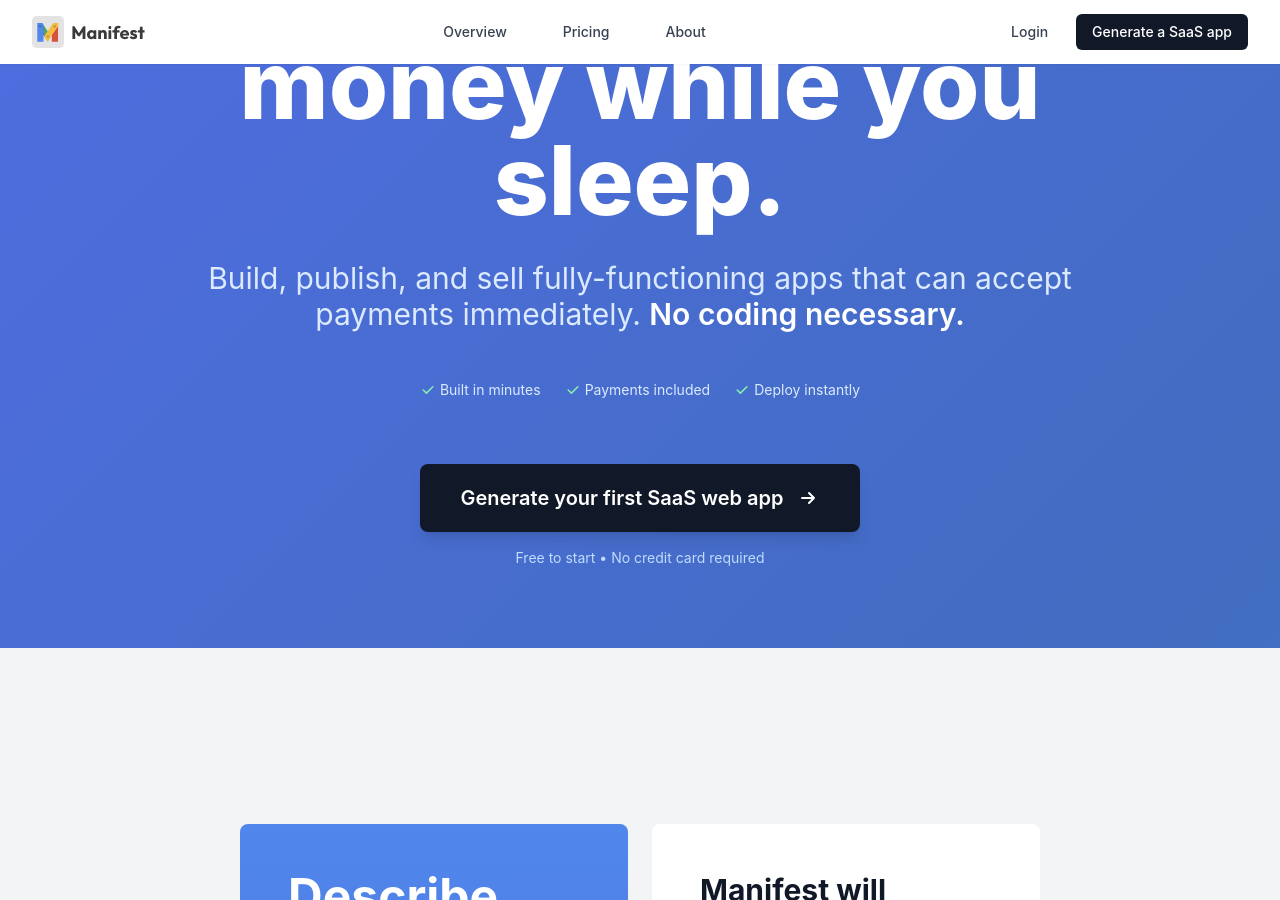
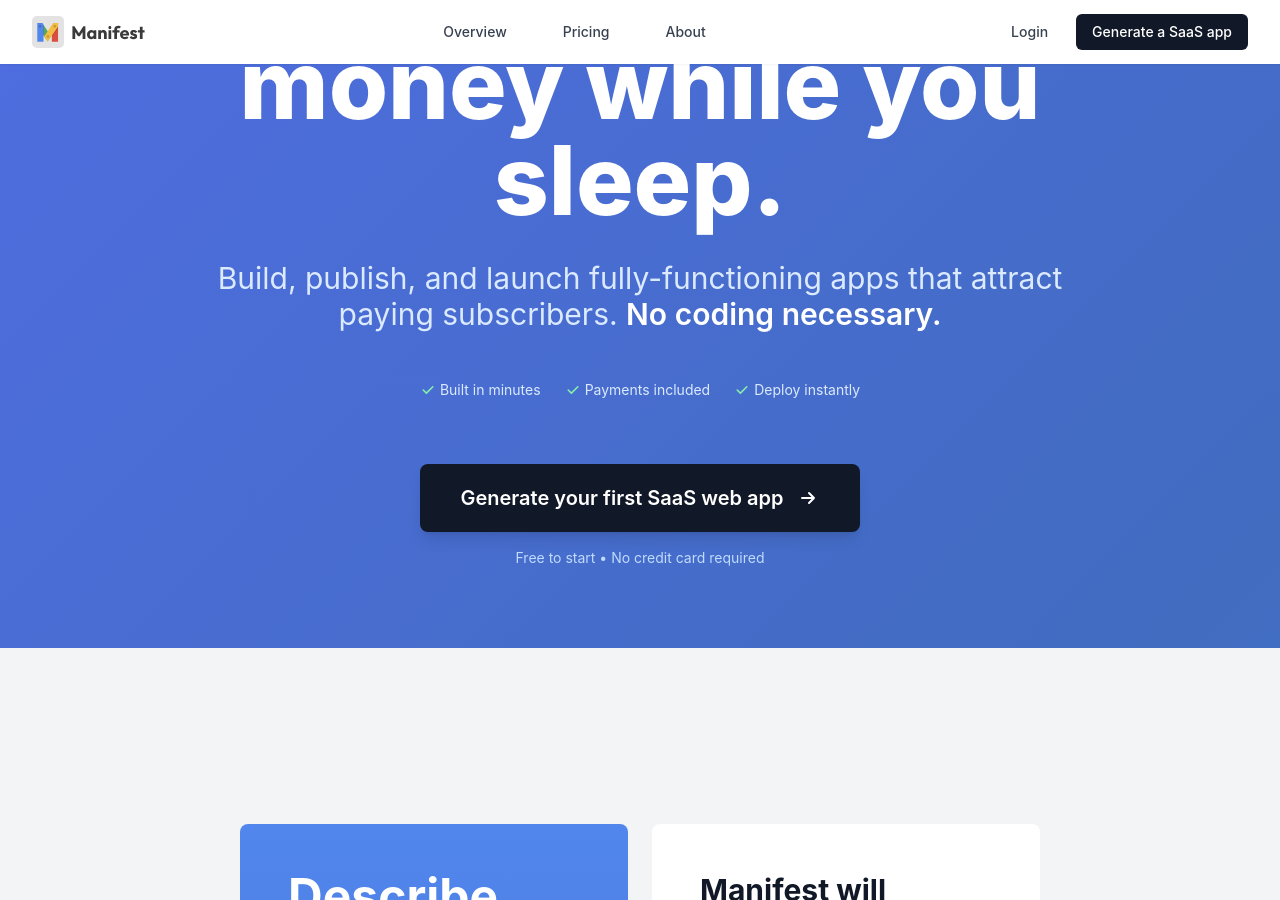
Before and after one commit to madewithmanifest/marketing, a Jekyll site: the page built from index.md, in a window 1280 px wide and 900 px high, scrolled down 384 px. Built offline with Jekyll 4.4.1, drawn with Linux system fonts in a browser that asks for light colours; nearby versions of some CDN libraries.

Commit message:
Update content in index.md and index.html to replace "sell" with "launch" and "accept payments" with "attract paying subscribers" for improved clarity. Refresh feed.xml with updated timestamp.

```diff
--- a/index.md
+++ b/index.md
@@ -47,7 +47,7 @@ description: Transform your app idea into a thriving SaaS business. Manifest pro
       </h1>
 
       <p class="text-2xl sm:text-3xl text-blue-100 max-w-5xl mx-auto leading-relaxed">
-        Build, publish, and sell fully-functioning apps that can accept payments immediately. <span class="font-semibold text-white">No coding necessary.</span>
+        Build, publish, and launch fully-functioning apps that attract paying subscribers. <span class="font-semibold text-white">No coding necessary.</span>
       </p>
 
       <!-- Social proof -->
```
Also changed, not shown: 2 other files.
